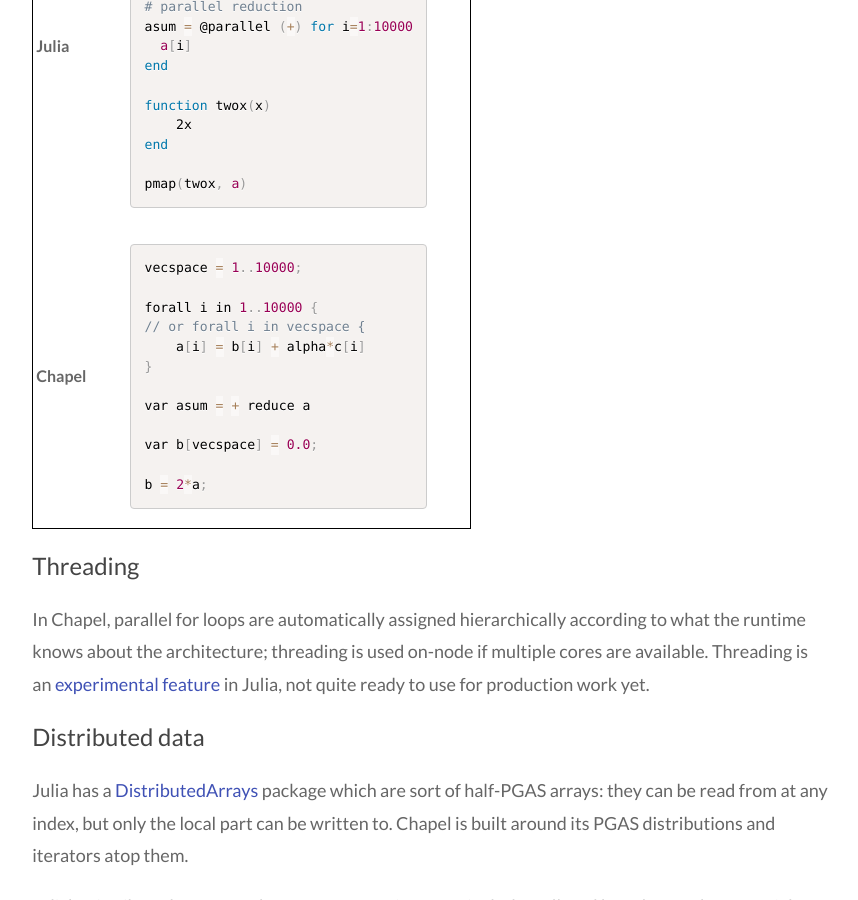
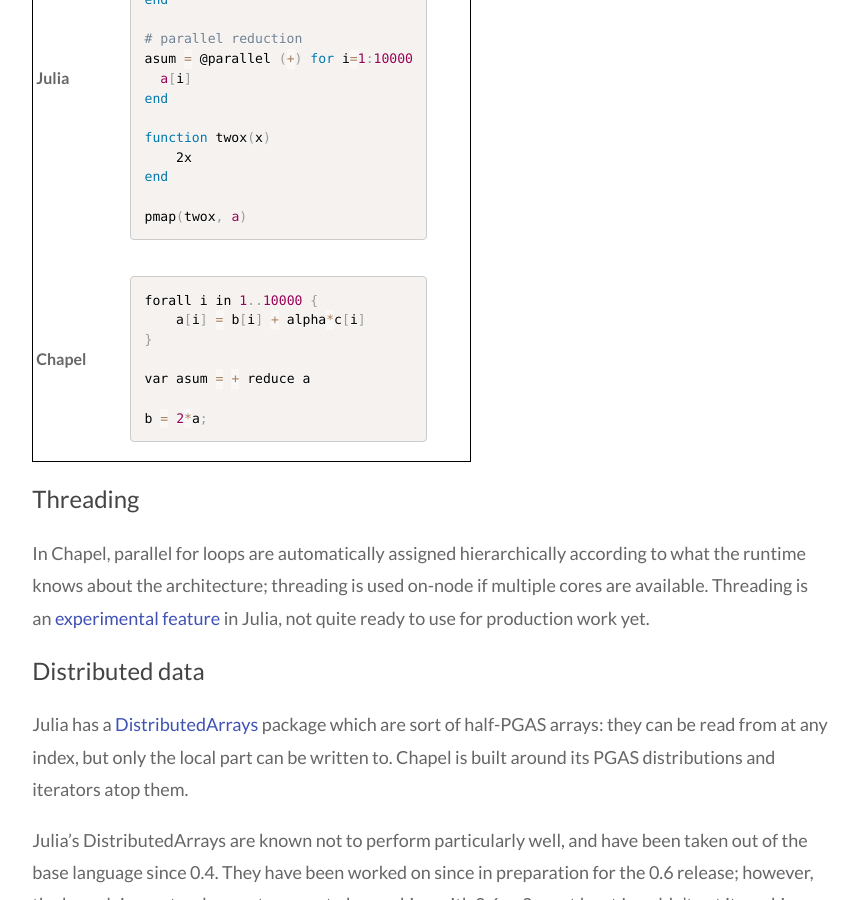
Before and after one commit to ljdursi/dursi-blog, a Jekyll site: the page built from _posts/2017-05-28-julia-vs-chapel.md, in a window 1280 px wide and 900 px high, scrolled down 15391 px. Shown: the whole window, without its empty margins (345-1203 px from the left). Built offline with Jekyll 4.4.1, drawn with Linux system fonts in a browser that asks for light colours; nearby versions of some CDN libraries; comment, search, counter and statistics services are not loaded; some of the changed text lies outside the part shown.

Commit message:
Update 2017-05-28-julia-vs-chapel.md

```diff
--- a/_posts/2017-05-28-julia-vs-chapel.md
+++ b/_posts/2017-05-28-julia-vs-chapel.md
@@ -319,7 +319,7 @@
 while in Chapel, intended to make compiled long-running executables
 one can define a constant (`const n = 10;`) and make it settable
 on the command line by prefixing the `const` with `config` and running
-the program with `-n 20`.
+the program with `--n 20`.
 
 ## Simple computational tasks
 
@@ -769,16 +769,12 @@
 <tr><td markdown="span">**Chapel**</td>
 <td>
 {% highlight C %}
-vecspace = 1..10000;
 
 forall i in 1..10000 {
-// or forall i in vecspace {
     a[i] = b[i] + alpha*c[i]
 }
 
 var asum = + reduce a
-
-var b[vecspace] = 0.0;
 
 b = 2*a;
 {% endhighlight %}
```
Also changed, not shown: other parts of _posts/2017-05-28-julia-vs-chapel.md (+1 -1 lines).
